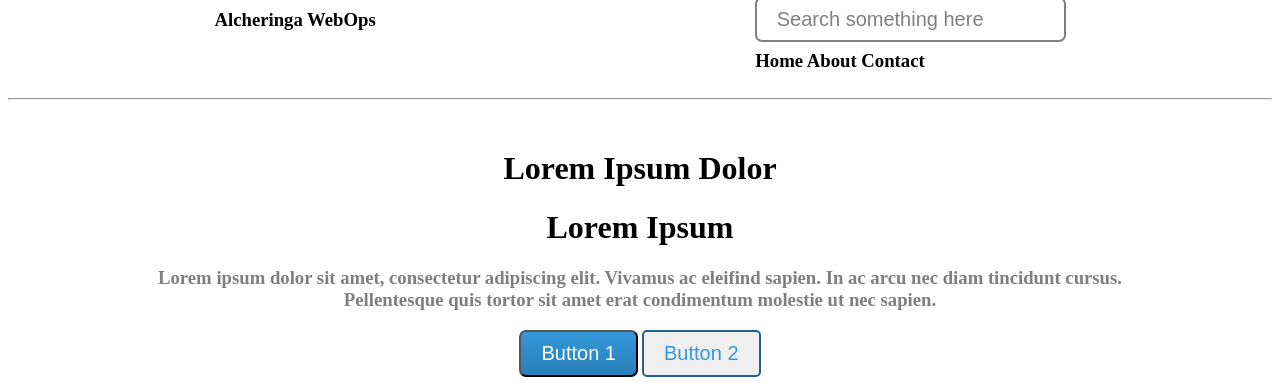
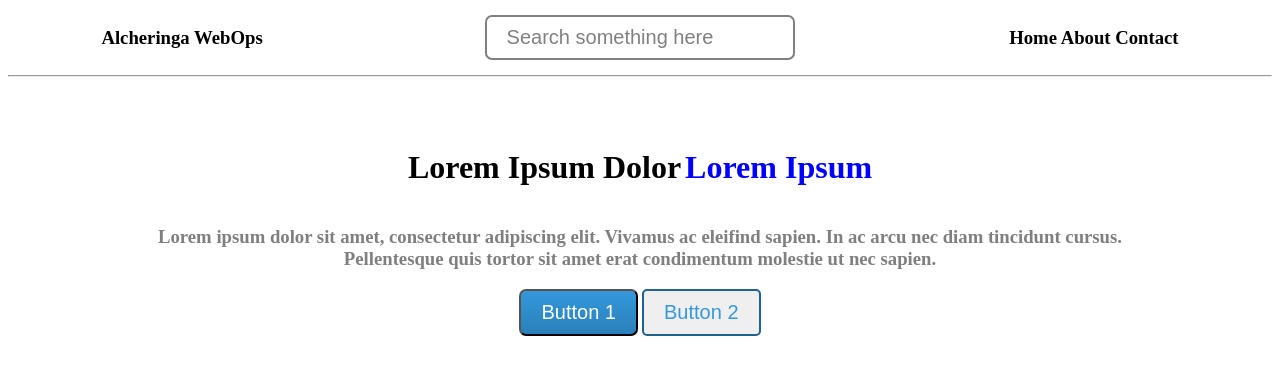
Before and after one commit to sankooru14/Webops_task1, a plain HTML site: page index.html in a window 1280 px wide. Shown: the top 383 px of the page. Drawn offline with Linux system fonts and the light colour scheme.

Commit message:
Update styles.css

```diff
--- a/styles.css
+++ b/styles.css
@@ -31,25 +31,31 @@
   text-decoration: none;
 }
 .a {
-  display: inline;
-  margin: auto 375px auto auto;
+  display: inline-block;
+  /* margin: auto 375px auto auto; */
+  width: 30%;
+  text-align: left;
+  margin-left: 0;
+  padding-left: 0;
 
 }
 .b {
   display:inline-block;
-  margin-left: 400px;
+  /* margin-left: 400px; */
+  width: 30%;
+  text-align: right;
 
 }
-.l {
+#l {
   /* display: inline-block; */
   display: inline-block;
 
 
 
 }
-.l1 {
+#l1 {
+  display: inline-block;
   /* display: inline-block; */
-  display: inline-block;
 
   color: blue;
 }
```
